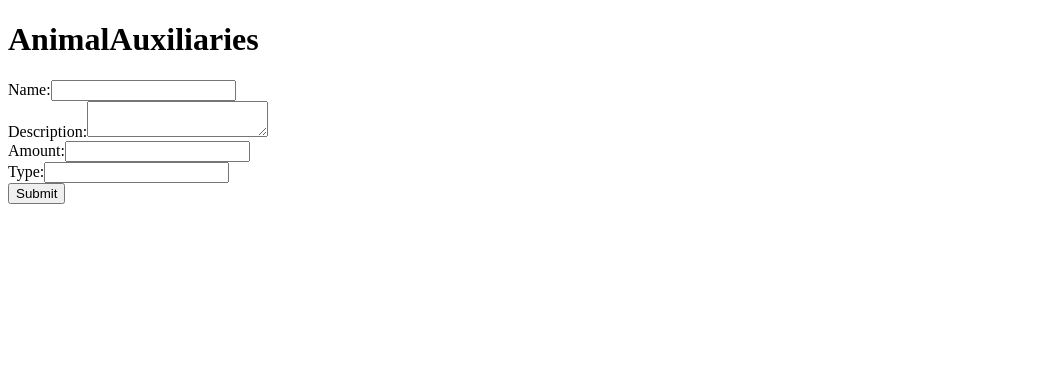
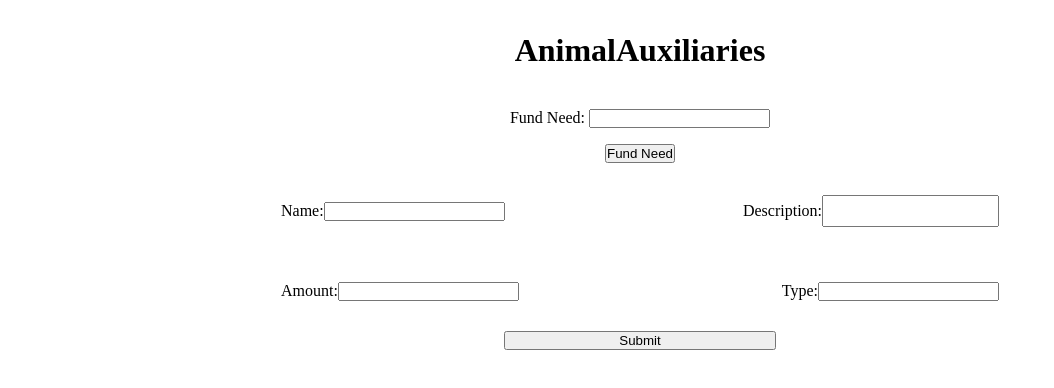
Before and after one commit to MarMariMarisa/AnimalAuxiliariesUFund, an Angular app in the folder AnimalAuxiliaries/: page / in a window 1280 px wide. Shown: the top 388 px of the page, without its empty margins (0-1054 px from the left). Built offline with nearby package versions, Linux system fonts and the light colour scheme.

Commit message:
styling, toggling funded states

```diff
--- a/AnimalAuxiliaries/src/app/app-routing.module.ts
+++ b/AnimalAuxiliaries/src/app/app-routing.module.ts
@@ -5,6 +5,6 @@ const routes: Routes = [];
 
 @NgModule({
   imports: [RouterModule.forRoot(routes)],
-  exports: [RouterModule]
+  exports: [RouterModule],
 })
-export class AppRoutingModule { }
+export class AppRoutingModule {}
--- a/AnimalAuxiliaries/src/app/app.component.css
+++ b/AnimalAuxiliaries/src/app/app.component.css
@@ -0,0 +1,9 @@
+* {
+  margin: 0;
+  padding: 0;
+  box-sizing: border-box;
+}
+body {
+  width: 85%;
+  margin: auto;
+}
--- a/AnimalAuxiliaries/src/app/app.component.html
+++ b/AnimalAuxiliaries/src/app/app.component.html
@@ -1,3 +1,11 @@
-<h1>{{ title }}</h1>
+<h1 style="text-align: center; padding: 2rem 0 2rem 0">{{ title }}</h1>
+<form id="changeForm">
+  <div>
+    <label for="fundNumber">Fund Need: </label>
+    <input type="number" id="fundingRecipient" min="1" />
+  </div>
+
+  <button type="button" id="fundButton">Fund Need</button>
+</form>
 <app-needs-form></app-needs-form>
 <div id="needs"></div>
--- a/AnimalAuxiliaries/src/app/app.component.ts
+++ b/AnimalAuxiliaries/src/app/app.component.ts
@@ -8,3 +8,23 @@ import { Component } from '@angular/core';
 export class AppComponent {
   title = 'AnimalAuxiliaries';
 }
+const fundButton = document.getElementById('fundButton');
+if (fundButton) {
+  fundButton.addEventListener('onclick', (e) => {
+    console.log('hello');
+    let funding = <HTMLInputElement>document.getElementById('fundingRecipient');
+    if (funding) {
+      let target = `isFunded${funding.value}`;
+      const isNeedFunded = document.getElementById(target);
+      if (isNeedFunded) {
+        isNeedFunded.classList.toggle('successful');
+        isNeedFunded.classList.toggle('unsuccessful');
+        if (isNeedFunded.classList.contains('successful')) {
+          isNeedFunded.textContent = 'Funded!';
+        } else {
+          isNeedFunded.textContent = 'Not Funded!';
+        }
+      }
+    }
+  });
+}
--- a/AnimalAuxiliaries/src/app/app.module.ts
+++ b/AnimalAuxiliaries/src/app/app.module.ts
@@ -12,3 +12,23 @@ import { NeedsFormComponent } from './needs-form/needs-form.component';
   bootstrap: [AppComponent],
 })
 export class AppModule {}
+const fundButton = document.getElementById('fundButton');
+if (fundButton) {
+  fundButton.addEventListener('onclick', (e) => {
+    console.log('hello');
+    let funding = <HTMLInputElement>document.getElementById('fundingRecipient');
+    if (funding) {
+      let target = `isFunded${funding.value}`;
+      const isNeedFunded = document.getElementById(target);
+      if (isNeedFunded) {
+        isNeedFunded.classList.toggle('successful');
+        isNeedFunded.classList.toggle('unsuccessful');
+        if (isNeedFunded.classList.contains('successful')) {
+          isNeedFunded.textContent = 'Funded!';
+        } else {
+          isNeedFunded.textContent = 'Not Funded!';
+        }
+      }
+    }
+  });
+}
--- a/AnimalAuxiliaries/src/app/needs-form/needs-form.component.css
+++ b/AnimalAuxiliaries/src/app/needs-form/needs-form.component.css
@@ -0,0 +1,22 @@
+.needsForm {
+  display: flex;
+  flex-direction: column;
+}
+.needsForm > section {
+  display: flex;
+  align-items: center;
+  justify-content: center;
+}
+.formSection {
+  width: 33%;
+  display: flex;
+  align-items: center;
+  height: 5rem;
+}
+.rightAlign {
+  justify-content: right;
+}
+.funded {
+  text-align: center;
+  border: black;
+}
--- a/AnimalAuxiliaries/src/app/needs-form/needs-form.component.html
+++ b/AnimalAuxiliaries/src/app/needs-form/needs-form.component.html
@@ -1,4 +1,5 @@
-<form (ngSubmit)="onSubmit()">
+<form class="needsForm" (ngSubmit)="onSubmit()">
+  <section>
     <div class="formSection">
       <label for="name">Name:</label>
       <input
@@ -9,8 +10,7 @@
         required
       />
     </div>
-
-  <div class="formSection">
+    <div class="formSection rightAlign">
       <label for="description">Description:</label>
       <textarea
         id="description"
@@ -19,7 +19,8 @@
         required
       ></textarea>
     </div>
-
+  </section>
+  <section>
     <div class="formSection">
       <label for="amount">Amount:</label>
       <input
@@ -31,7 +32,7 @@
       />
     </div>
 
-  <div class="formSection">
+    <div class="formSection rightAlign">
       <label for="type">Type:</label>
       <input
         type="text"
@@ -41,6 +42,7 @@
         required
       />
     </div>
+  </section>
 
-  <button type="submit">Submit</button>
+  <button type="submit" style="width: 25%; margin: auto">Submit</button>
 </form>
--- a/AnimalAuxiliaries/src/app/needs-form/needs-form.component.ts
+++ b/AnimalAuxiliaries/src/app/needs-form/needs-form.component.ts
@@ -9,7 +9,6 @@ export class NeedsFormComponent {
   needsData: any = {};
 
   onSubmit() {
-    console.log(this.needsData);
     const needsSection = document.getElementById('needs');
     if (needsSection) {
       let current = needsSection.innerHTML;
@@ -21,7 +20,7 @@ export class NeedsFormComponent {
         <p class="amount">Amount Required: $${this.needsData.amount}</p>
         <div class="isFunded${
           document.querySelectorAll('.needItem').length + 1
-        } notFunded"></div>
+        } notFunded funded unsuccessful">Not Funded!</div>
       </div>
       `;
       needsSection.innerHTML = current;
--- a/AnimalAuxiliaries/src/index.html
+++ b/AnimalAuxiliaries/src/index.html
@@ -1,11 +1,11 @@
-<!doctype html>
+<!DOCTYPE html>
 <html lang="en">
   <head>
-  <meta charset="utf-8">
+    <meta charset="utf-8" />
     <title>AnimalAuxiliaries</title>
-  <base href="/">
-  <meta name="viewport" content="width=device-width, initial-scale=1">
-  <link rel="icon" type="image/x-icon" href="favicon.ico">
+    <base href="/" />
+    <meta name="viewport" content="width=device-width, initial-scale=1" />
+    <link rel="icon" type="image/x-icon" href="favicon.ico" />
   </head>
   <body>
     <app-root></app-root>
--- a/AnimalAuxiliaries/src/main.ts
+++ b/AnimalAuxiliaries/src/main.ts
@@ -2,6 +2,33 @@ import { platformBrowserDynamic } from '@angular/platform-browser-dynamic';
 
 import { AppModule } from './app/app.module';
 
+platformBrowserDynamic()
+  .bootstrapModule(AppModule)
+  .catch((err) => console.error(err));
 
-platformBrowserDynamic().bootstrapModule(AppModule)
-  .catch(err => console.error(err));
+setTimeout(() => {
+  const fundButton = document.getElementById('fundButton');
+  if (fundButton) {
+    fundButton.addEventListener('click', (e) => {
+      let funding = <HTMLInputElement>(
+        document.getElementById('fundingRecipient')
+      );
+      if (funding) {
+        let target = `isFunded${funding.value}`;
+        const isNeedFunded = <HTMLElement>(
+          document.getElementsByClassName(target)[0]
+        );
+        if (isNeedFunded) {
+          isNeedFunded.classList.toggle('unsuccessful');
+          isNeedFunded.classList.toggle('successful');
+
+          if (isNeedFunded.classList.contains('successful')) {
+            isNeedFunded.textContent = 'Funded';
+          } else {
+            isNeedFunded.textContent = 'Not Funded!';
+          }
+        }
+      }
+    });
+  }
+}, 500);
--- a/AnimalAuxiliaries/src/styles.css
+++ b/AnimalAuxiliaries/src/styles.css
@@ -1 +1,37 @@
-/* You can add global styles to this file, and also import other style files */
+* {
+  margin: 0;
+  padding: 0;
+  box-sizing: border-box;
+}
+body {
+  width: 85%;
+  margin: auto;
+}
+textarea {
+  resize: none;
+}
+.needItem {
+  text-align: center;
+  border: black;
+  padding-top: 1rem;
+}
+.funded {
+  border: 1px solid;
+  padding: 0.5rem;
+  width: 25%;
+  margin: auto;
+  position: relative;
+}
+#changeForm {
+  display: grid;
+  place-items: center;
+}
+#changeForm > * {
+  margin: 0.5rem;
+}
+.successful {
+  background: green;
+}
+.unsuccessful {
+  background: red;
+}
```
Lines whose indentation alone changed are shown as unchanged.
